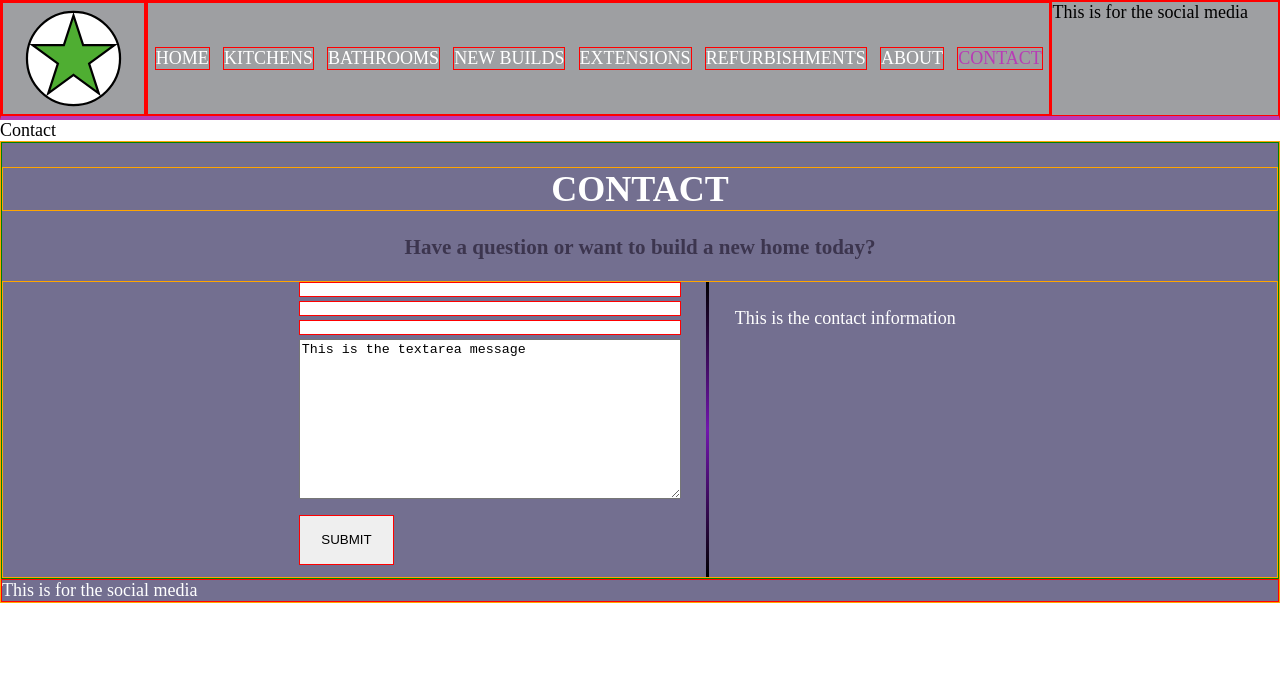
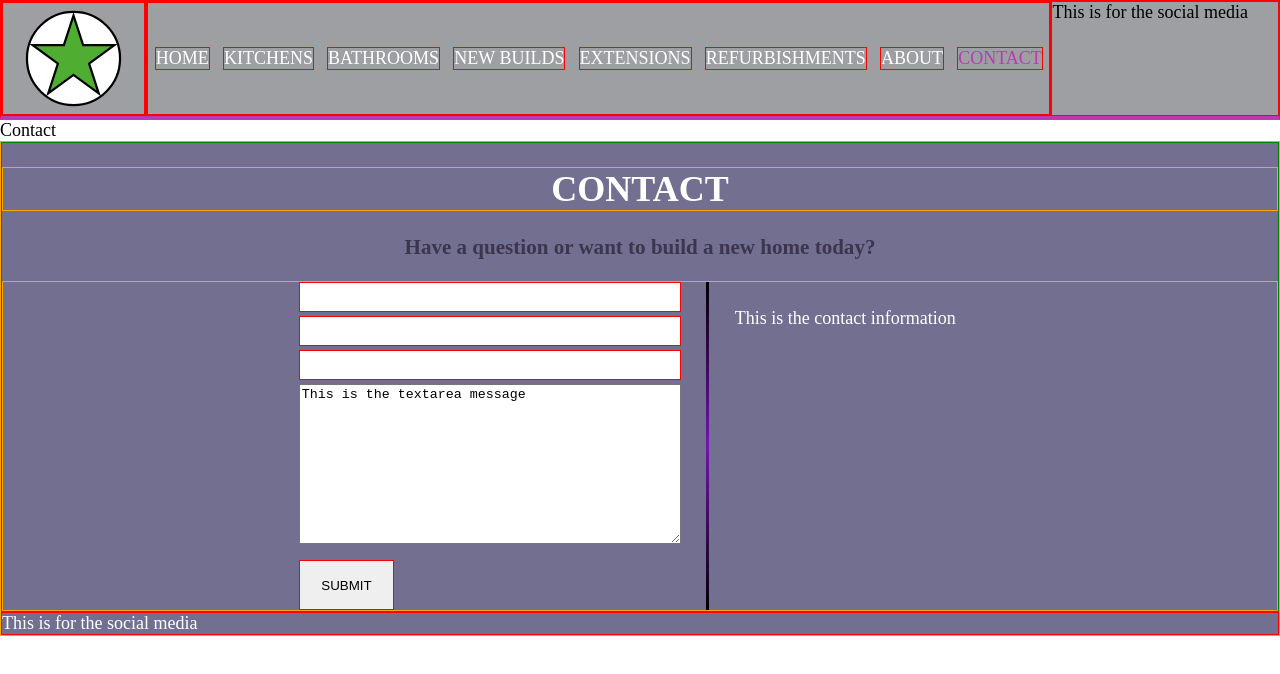
Before and after one commit to DylanWarrener/tpw-development-website-react, a React (Create React App) app: page /contact in a window 1280 px wide. Shown: the top 674 px of the page. Built offline with nearby package versions, Linux system fonts and the light colour scheme.

Commit message:
Provided min and max values for input element

```diff
--- a/src/components/form/elements/input/input.scss
+++ b/src/components/form/elements/input/input.scss
@@ -1,7 +1,9 @@
 .input {
     width: 100%;
-    min-height: 5%;
-    max-height: 5%;
+    height: 30px;
+    min-height: 30px;
+    max-height: 30px;
     margin-bottom: 0.5vh;
+
     border: 1px solid red;
 }
```
